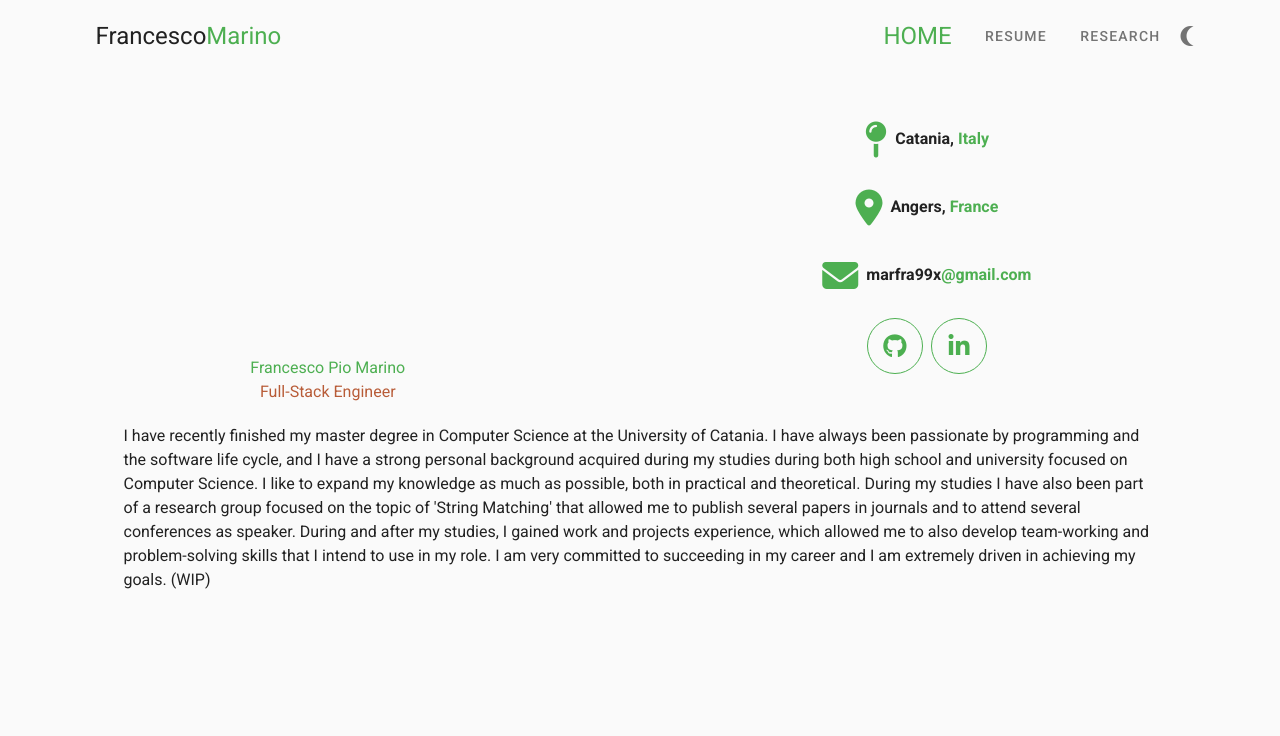
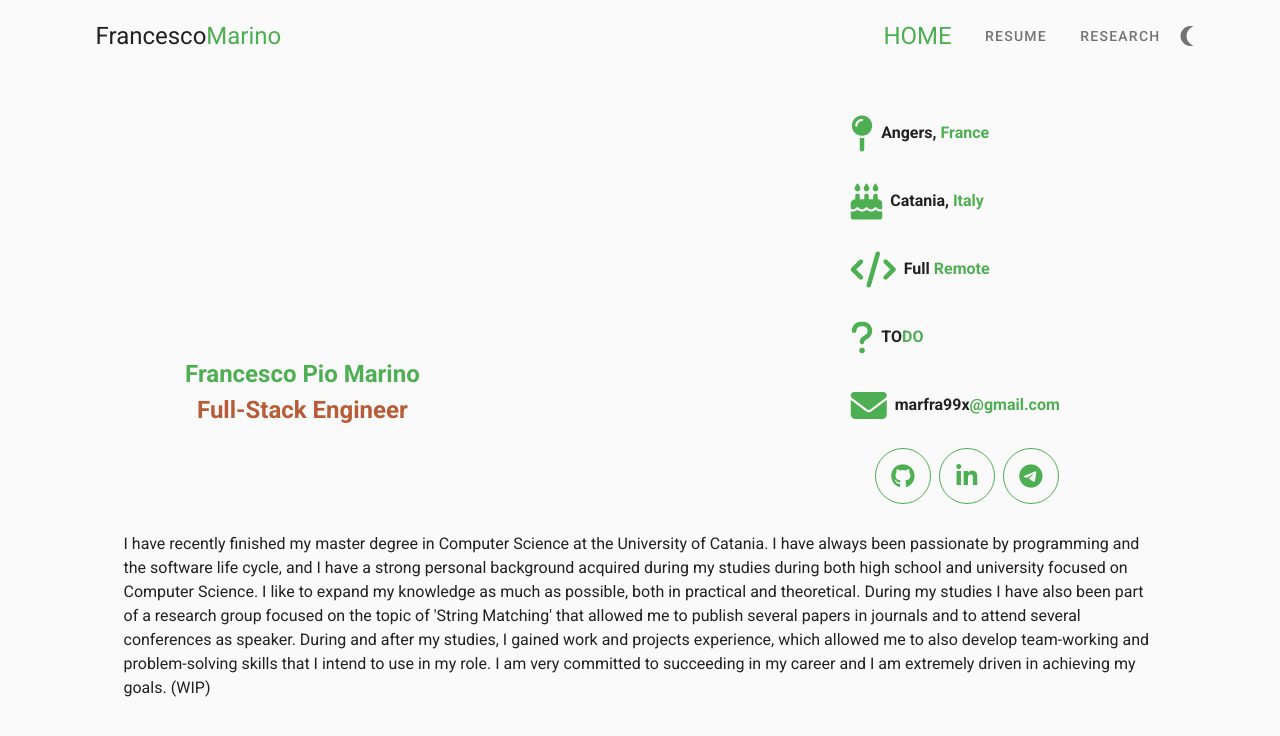
Before and after one commit to marfra99x/marfra99x.github.io, a Vue app in the folder fe/: page / in a window 1280 px wide. Shown: the top 736 px of the page. Built offline with nearby package versions, Linux system fonts and the light colour scheme.

Commit message:
Fe added info and fixed responsive

```diff
--- a/fe/src/views/HomePage.vue
+++ b/fe/src/views/HomePage.vue
@@ -1,32 +1,45 @@
 <template>
     <div>
-        <v-layout row justify-center align-center wrap class="mt-4 pt-2">
-            <v-flex justify-center align-end xs12 sm12 md4 lg5 l3 class="mx-2 pt-4">
+        <v-layout row justify-start align-start wrap class="mt-4 pt-2">
+            <v-flex justify-start align-end xs12 sm12 md12 lg5 l5 class="mx-2 pt-4">
                 <v-img class="mx-auto" src="/picture.png" max-width="20vw" />
-                <div class="text-center primary--text">Francesco Pio Marino</div>
-                <div class="text-center secondary--text">Full-Stack Engineer</div>
+                <h2>
+                    <div class="text-center primary--text">Francesco Pio Marino</div>
+                    <div class="text-center secondary--text">Full-Stack Engineer</div>
+                </h2>
             </v-flex>
 
-            <v-flex justify-end align-end xs12 sm12 md6 lg6 xl6 class="ml-8 pl-8">
-                <div class="text-center py-4 subheading font-weight-bold">
-
+            <v-flex justify-end align-end xs3 sm3 md6 lg2 xl2 class="ml-8 pl-8">
+            </v-flex>
+            <v-flex justify-end align-end xs8 sm8 md5 lg3 xl3 class="ml-8 pl-8 pt-4">
+                <div class="text-left py-4 subheading font-weight-bold">
                     <v-icon large color="primary" left>fa-solid fa-map-pin</v-icon>
-                    <span>Catania,&nbsp;</span>
-                    <span class="primary--text">Italy</span>
-                </div>
-                <div class="text-center py-4 subheading font-weight-bold">
-                    <v-icon large color="primary" left>fa-solid fa-location-dot</v-icon>
                     <span>Angers,&nbsp;</span>
                     <span class="primary--text">France</span>
                 </div>
-                <div class="text-center py-4 subheading font-weight-bold">
+                <div class="text-left py-4 subheading font-weight-bold">
+                        <v-icon large color="primary" left>fa-solid fa-cake-candles</v-icon>
+                        <span>Catania,&nbsp;</span>
+                        <span class="primary--text">Italy</span>
+                </div>
+                <div class="text-left py-4 subheading font-weight-bold">
+                    <v-icon large color="primary" left>fa-solid fa-code</v-icon>
+                    <span>Full&nbsp;</span>
+                    <span class="primary--text">Remote</span>
+                </div>
+                <div class="text-left py-4 subheading font-weight-bold">
+                    <v-icon large color="primary" left>fa-solid fa-question</v-icon>
+                    <span>TO</span>
+                    <span class="primary--text">DO</span>
+                </div>
+                <div class="text-left py-4 subheading font-weight-bold">
                     <v-icon large color="primary" left>fa-solid fa-envelope</v-icon>
                     <span>marfra99x</span>
                     <span class="primary--text">@gmail.com</span>
                 </div>
 
-                <v-card-actions class="justify-center hidden-sm-and-down">
-                    <v-btn v-for="icon in icons" :key="icon.icon" fab dark outlined color="green" :href="icon.href"
+                <v-card-actions class="justify-start hidden-sm-and-down ml-4">
+                    <v-btn v-for="icon in icons" :key="icon.icon" fab dark outlined color="primary" :href="icon.href"
                         target="_blank">
                         <v-icon dark>{{ icon.icon }}</v-icon>
                     </v-btn>
@@ -49,10 +62,13 @@ export default {
 
             icons: [
                 { href: "https://github.com/marfra99x", icon: "fab fa-github" },
-
                 {
                     href: "https://www.linkedin.com/in/francescopiomarino/",
                     icon: "fab fa-linkedin-in"
+                },
+                {
+                    href: "https://telegram.me/francesco_marino99",
+                    icon: "fab fa-telegram"
                 },
             ],
             myDescription: "I have recently finished my master degree in Computer Science at the University of Catania. I have always been passionate by programming and the software life cycle, and I have a strong personal background acquired during my studies during both high school and university focused on Computer Science. I like to expand my knowledge as much as possible, both in practical and theoretical. During my studies I have also been part of a research group focused on the topic of 'String Matching' that allowed me to publish several papers in journals and to attend several conferences as speaker. During and after my studies, I gained work and projects experience, which allowed me to also develop team-working and problem-solving skills that I intend to use in my role. I am very committed to succeeding in my career and I am extremely driven in achieving my goals. (WIP)"
--- a/fe/src/views/ResumePage.vue
+++ b/fe/src/views/ResumePage.vue
@@ -1,7 +1,7 @@
 <template>
     <div>
         <v-layout row justify-center align-center wrap class="mt-4 pt-2">
-            <v-flex xs12 sm12 md5 lg6 xl6 class="mt-4 pt-4">
+            <v-flex xs12 sm12 md12 lg6 xl6 class="mt-4 pt-4">
                 <h2 class="mb-4 pl-4 pt-2">Education</h2>
                 <v-card-text class="py-0">
                     <v-timeline align-top dense>
@@ -49,7 +49,7 @@
                     </v-timeline>
                 </v-card-text>
             </v-flex>
-            <v-flex xs12 sm12 md4 lg6 xl6 class="mt-4 pt-2">
+            <v-flex xs12 sm12 md12 lg6 xl6 class="mt-4 pt-2">
                 <h2 class="mb-4 pl-4">Experience</h2>
                 <v-card-text class="py-0">
                     <v-timeline align-top dense>
@@ -110,7 +110,7 @@
 
         <v-layout row justify-center align-center wrap class="mt-0 pt-0 mb-4 pb-4">
             <v-layout row justify-center align-center wrap class="mt-4 pt-2">
-                <v-flex xs12 sm12 md4 lg5 xl5 class="mx-2 pt-4">
+                <v-flex xs11 sm11 md11 lg5 xl5 class="mx-2 pt-4">
                     <strong>Algorithms</strong>
                     <v-progress-linear v-model="bufferAlgorithm" :buffer-value="bufferValue" color="primary" height="16">
                     </v-progress-linear>
@@ -130,7 +130,7 @@
                     <v-progress-linear v-model="bufferJava" :buffer-value="bufferValue" color="primary" height="16">
                     </v-progress-linear>
                 </v-flex>
-                <v-flex xs12 sm12 md4 lg5 xl5 class="mx-2 pt-4">
+                <v-flex xs11 sm11 md11 lg5 xl5 class="mx-2 pt-4">
                     <strong>String Matching</strong>
                     <v-progress-linear v-model="bufferSM" :buffer-value="bufferValue" color="primary" height="16">
                     </v-progress-linear>
@@ -160,7 +160,7 @@
             </h2>
         </v-layout>
         <v-layout row justify-center align-center wrap class="mt-0 pt-0">
-            <v-flex xs12 sm12 md4 lg5 xl5 class="mx-2 pt-4">
+            <v-flex xs12 sm12 md12 lg5 xl5 class="mx-2 pt-4">
                 <strong>Italian</strong>
                 <v-progress-linear v-model="bufferItalian" :buffer-value="bufferValue" color="primary" height="16">
                 </v-progress-linear>
```
